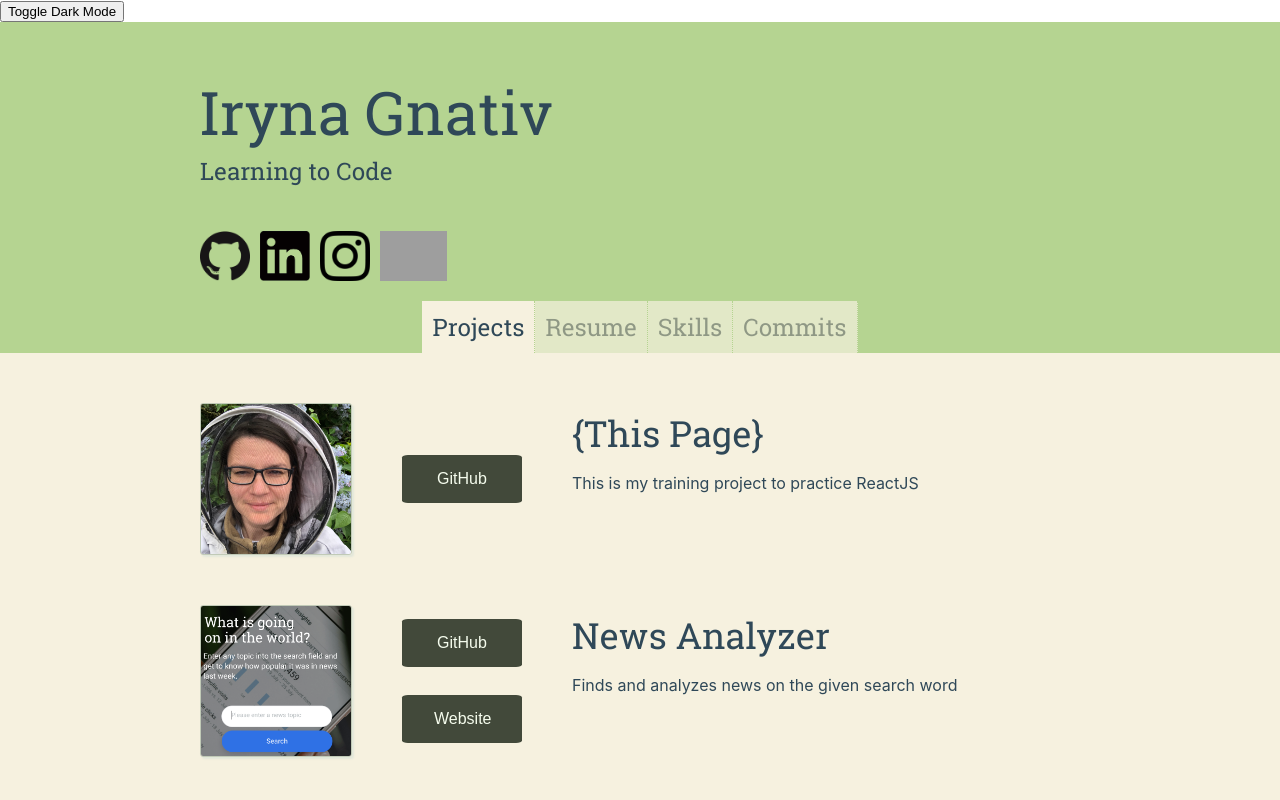
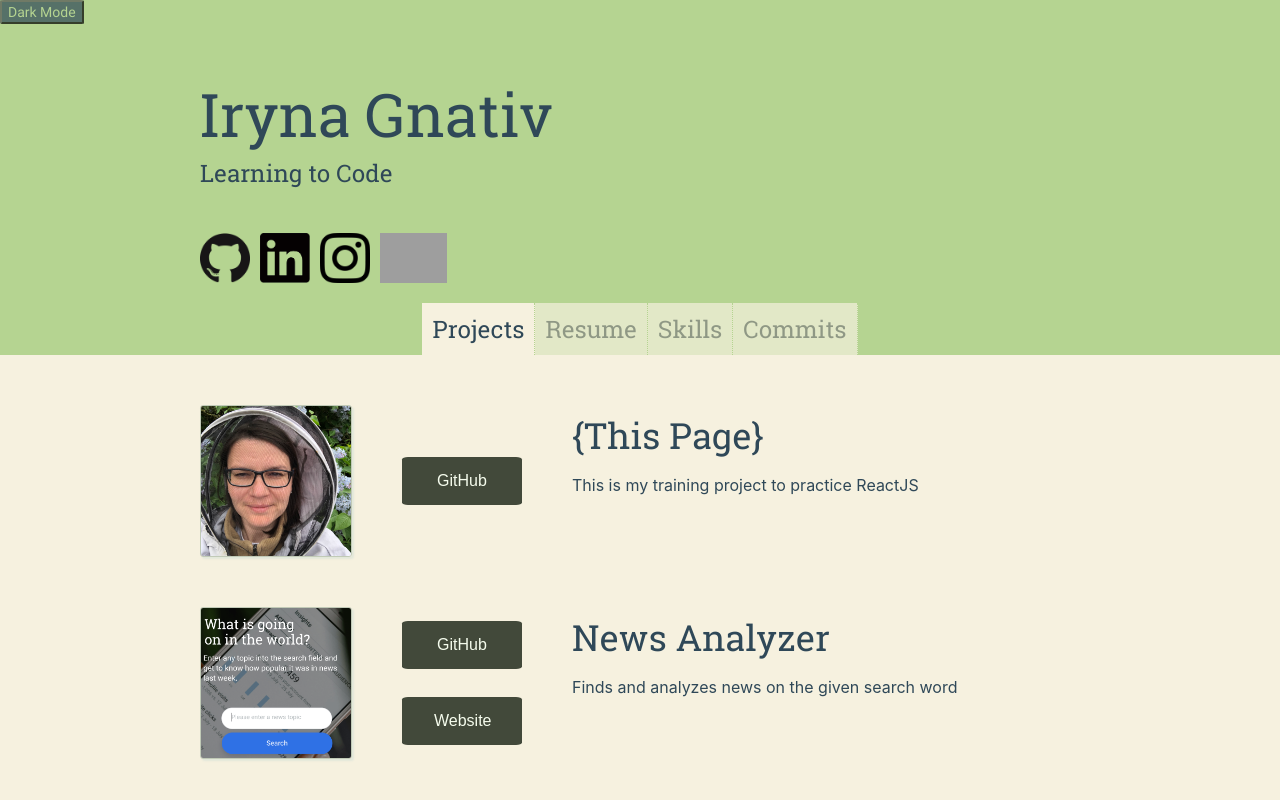
Before and after one commit to gvirinko/portfolio, a React (Create React App) app: page / in a window 1280 px wide. Shown: the top 800 px of the page. Built offline with nearby package versions, Linux system fonts and the light colour scheme; grey boxes are pictures that could not be loaded.

Commit message:
Added Context for Dark Mode, styled the toggle

```diff
--- a/src/App.js
+++ b/src/App.js
@@ -1,9 +1,10 @@
-import React, { useState } from "react";
+import React from "react";
 import { BrowserRouter as Router, Switch, Route } from "react-router-dom";
 import { ThemeProvider } from "styled-components";
+
 import { lightTheme, darkTheme } from "./theme";
-// import { GlobalStyles } from "./global";
-
+import DarkModeToggle from "./components/DarkModeToggle";
+import { DarkModeContext } from "./components/DarkModeContext/DarkModeContext";
 import Header from "./components/Header";
 import NavBar from "./components/NavBar";
 import Projects from "./components/Projects";
@@ -16,20 +17,12 @@ import PageNotFound from "./components/PageNotFound";
 import { headerInfo, footerInfo, skillsList, projectsList } from "./content";
 
 const App = () => {
-  const [theme, setTheme] = useState("light");
-  const toggleTheme = () => {
-    if (theme === "light") {
-      setTheme("dark");
-    } else {
-      setTheme("light");
-    }
-  };
+  const { isDarkModeOn } = React.useContext(DarkModeContext);
   return (
     <Router>
-      <ThemeProvider theme={theme === "light" ? lightTheme : darkTheme}>
+      <ThemeProvider theme={isDarkModeOn ? darkTheme : lightTheme}>
         <div className="App">
-          {/* <GlobalStyles /> */}
-          <button onClick={toggleTheme}>Toggle Dark Mode</button>
+          <DarkModeToggle />
           <Header content={headerInfo} />
           <NavBar />
           <main>
--- /dev/null
+++ b/src/components/DarkModeContext/DarkModeContext.js
@@ -0,0 +1,15 @@
+import React from "react";
+
+export const DarkModeContext = React.createContext({ isDarkModeOn: false });
+
+export const DarkModeContextProvider = ({ children }) => {
+  const [isDarkModeOn, setIsDarkModeOn] = React.useState(false);
+  const toggleDarkMode = () => {
+    setIsDarkModeOn(!isDarkModeOn);
+  };
+  return (
+    <DarkModeContext.Provider value={{ isDarkModeOn, toggleDarkMode }}>
+      {children}
+    </DarkModeContext.Provider>
+  );
+};
--- /dev/null
+++ b/src/components/DarkModeToggle/DarkModeToggle.jsx
@@ -0,0 +1,16 @@
+import React from "react";
+import { DarkModeContext } from "../DarkModeContext/DarkModeContext";
+import { ToggleComponent, Toggle } from "./elements";
+
+export const DarkModeToggle = () => {
+  const { toggleDarkMode } = React.useContext(DarkModeContext);
+  const { isDarkModeOn } = React.useContext(DarkModeContext);
+
+  return (
+    <ToggleComponent>
+      <Toggle onClick={toggleDarkMode}>
+        {isDarkModeOn ? "Light Mode" : "Dark Mode"}
+      </Toggle>
+    </ToggleComponent>
+  );
+};
--- /dev/null
+++ b/src/components/DarkModeToggle/elements.js
@@ -0,0 +1,18 @@
+import styled from "styled-components";
+
+export const ToggleComponent = styled.div`
+  background-color: ${({ theme }) => theme.headerFooterBg};
+  // width: 100%;
+`;
+export const Toggle = styled.button`
+  &:hover {
+    opacity: 0.7;
+  }
+  background-color: ${({ theme }) => theme.headerFooterText};
+  color: ${({ theme }) => theme.headerFooterBg};
+  font-family: Roboto, Georgia, serif;
+  font-weight: normal;
+  font-size: 14px;
+  line-height: 18px;
+  border-radius: 5%;
+`;
--- /dev/null
+++ b/src/components/DarkModeToggle/index.js
@@ -0,0 +1 @@
+export { DarkModeToggle as default } from "./DarkModeToggle";
--- a/src/index.js
+++ b/src/index.js
@@ -2,10 +2,13 @@ import React from "react";
 import ReactDOM from "react-dom";
 import "./index.css";
 import App from "./App";
+import { DarkModeContextProvider } from "./components/DarkModeContext/DarkModeContext";
 
 ReactDOM.render(
   <React.StrictMode>
-    <App />
+    <DarkModeContextProvider>
+      <App />
+    </DarkModeContextProvider>
   </React.StrictMode>,
   document.getElementById("root")
 );
--- a/src/theme.js
+++ b/src/theme.js
@@ -1,24 +1,25 @@
+// light
 const green = "#b5d491";
 const darkBlue = "#2f4858";
 const beige = "#f6f1df";
 const blue = "#005B95";
-//dark
+// dark
 const black = "#0a1700";
 const lightGreen = "#E6F6D1";
 const darkGreen = "#142F00";
 
 export const lightTheme = {
-  headerFooterBg: green,
+  headerFooterBg: green, // color for header, footer, navbar and toggle
   headerFooterText: darkBlue,
-  spaceBg: beige,
+  spaceBg: beige, // color for main section
   spaceText: darkBlue,
-  showList: blue,
+  showList: blue, // title color in Skills section
 };
 
 export const darkTheme = {
   headerFooterBg: darkGreen,
   headerFooterText: lightGreen,
-  filter: "invert(80%)",
+  filter: "invert(80%)", // inverting social media logos
   spaceBg: black,
   spaceText: beige,
   showList: beige,
```
